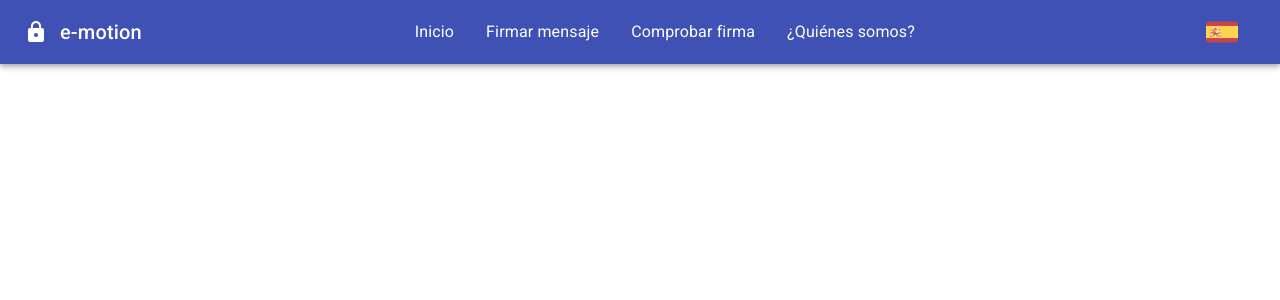
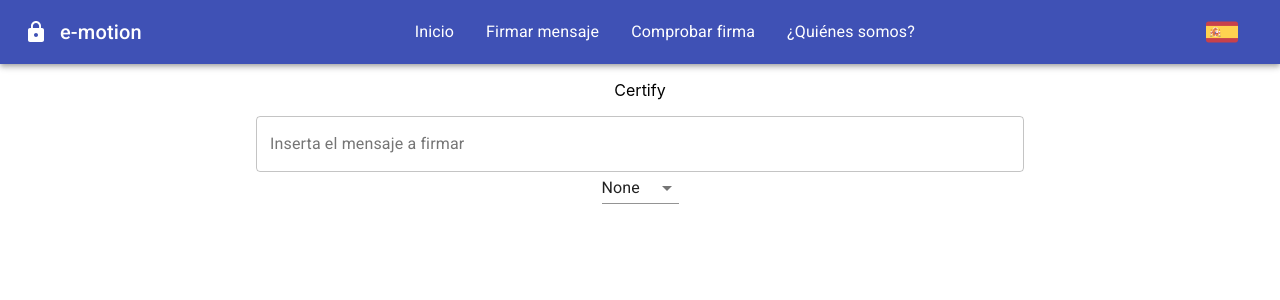
Before and after one commit to Team-e-motion/CMPE-GMV-2020, a React (Create React App) app: page /CMPE-GMV-2020/certify in a window 1280 px wide. Shown: the top 300 px of the page. Built offline with nearby package versions, Linux system fonts and the light colour scheme.

Commit message:
Added certify, home and validate componentes. ESLint configure just to throw warnings

```diff
--- a/package.json
+++ b/package.json
@@ -51,6 +51,7 @@
         "babel-eslint": "^10.1.0",
         "eslint": "^7.13.0",
         "eslint-config-prettier": "^6.15.0",
+        "eslint-plugin-only-warn": "^1.0.2",
         "eslint-plugin-prettier": "^3.1.4",
         "eslint-plugin-react": "^7.21.5",
         "eslint-plugin-react-hooks": "^4.2.0",
--- a/src/App.js
+++ b/src/App.js
@@ -3,6 +3,9 @@ import { BrowserRouter, Route, Switch } from 'react-router-dom';
 import './App.css';
 import NavBar from './components/navbar';
 import About from './components/about';
+import Certify from './components/certify';
+import Validate from './components/validate';
+import Home from './components/home';
 
 class App extends Component {
     render() {
@@ -11,10 +14,10 @@ class App extends Component {
                 <div className="App">
                     <NavBar />
                     <Switch>
-                        {/* <Route exact path="/CMPE-GMV-2020" component={Home} />
-                <Route path="/CMPE-GMV-2020/firmar-mensaje" component={Sign} />
-                <Route path="/CMPE-GMV-2020/comprobar-firma" component={Validate} /> */}
-                        <Route path="/CMPE-GMV-2020/quienes-somos" component={About} />
+                        <Route path="/CMPE-GMV-2020/home" component={Home} />
+                        <Route path="/CMPE-GMV-2020/certify" component={Certify} />
+                        <Route path="/CMPE-GMV-2020/validate" component={Validate} />
+                        <Route path="/CMPE-GMV-2020/about" component={About} />
                     </Switch>
                 </div>
             </BrowserRouter>
--- a/src/components/about/index.js
+++ b/src/components/about/index.js
@@ -4,15 +4,14 @@ const About = () => {
     return (
         <div className="About">
             {/* This info is just temporary */}
-            <h4 className="center">About the project</h4>
             <p>
-                This project is part of Business Problem Modelling Contest at Mathematics Faculty
-                (Complutense University of Madrid). To learn more about the Contest, visit its{' '}
+                Este proyecto representa la implementación de una solución a la propuesta de la
+                empresa empresa en el Concurso de Modelización de Problemas de Empresa organizado
+                por la{' '}
                 <a href="https://matematicas.ucm.es/modelizacion-de-problemas-de-empresas">
-                    webpage
-                </a>
-                Feel free to contact e-motion team to gain insight on the project or just to share
-                any thoughts!
+                    Facultad de Matemática Matemática
+                </a>{' '}
+                de la <a href="https://www.ucm.es/">Universidad Complutense de Madrid (UCM)</a>.
                 <ul>
                     <li>
                         <a href="mailto:ahacua@ucm.es">Antonio Acuaviva Huertos</a>
--- /dev/null
+++ b/src/components/certify/index.js
@@ -0,0 +1,50 @@
+import React from 'react';
+import TextField from '@material-ui/core/TextField';
+import Grid from '@material-ui/core/Grid';
+import FormControl from '@material-ui/core/FormControl';
+import NativeSelect from '@material-ui/core/NativeSelect';
+
+const Certify = () => {
+    const [state, setState] = React.useState({
+        letter: ''
+    });
+
+    const handleChange = (event) => {
+        const letter = event.target.letter;
+        setState({
+            ...state,
+            [letter]: event.target.value
+        });
+    };
+
+    return (
+        <div className="Certify">
+            {/* This info is just temporary */}
+            <p>Certify</p>
+            <Grid container direction="column" justify="space-around" alignItems="center">
+                <TextField
+                    id="outlined-textarea"
+                    label="Inserta el mensaje a firmar"
+                    multiline
+                    variant="outlined"
+                    style={{ width: '60%' }}
+                />
+
+                <FormControl>
+                    <NativeSelect
+                        value={state.age}
+                        onChange={handleChange}
+                        name="age"
+                        inputProps={{ 'aria-label': 'age' }}>
+                        <option value="">None</option>
+                        <option value={10}>Ten</option>
+                        <option value={20}>Twenty</option>
+                        <option value={30}>Thirty</option>
+                    </NativeSelect>
+                </FormControl>
+            </Grid>
+        </div>
+    );
+};
+
+export default Certify;
--- /dev/null
+++ b/src/components/home/index.js
@@ -0,0 +1,12 @@
+import React from 'react';
+
+const Home = () => {
+    return (
+        <div className="Home">
+            {/* This info is just temporary */}
+            <p>Home</p>
+        </div>
+    );
+};
+
+export default Home;
--- a/src/components/navbar/index.js
+++ b/src/components/navbar/index.js
@@ -31,10 +31,10 @@ const useStyles = makeStyles({
 });
 
 const navLinks = [
-    { title: `Inicio`, path: `/CMPE-GMV-2020` },
-    { title: `Firmar mensaje`, path: `/CMPE-GMV-2020/firmar-mensaje` },
-    { title: `Comprobar firma`, path: `/CMPE-GMV-2020/comprobar-firma` },
-    { title: `¿Quiénes somos?`, path: `/CMPE-GMV-2020/quienes-somos` }
+    { title: `Inicio`, path: `/CMPE-GMV-2020/home` },
+    { title: `Firmar mensaje`, path: `/CMPE-GMV-2020/certify` },
+    { title: `Comprobar firma`, path: `/CMPE-GMV-2020/validate` },
+    { title: `¿Quiénes somos?`, path: `/CMPE-GMV-2020/about` }
 ];
 
 const NavBar = () => {
--- /dev/null
+++ b/src/components/validate/index.js
@@ -0,0 +1,12 @@
+import React from 'react';
+
+const Validate = () => {
+    return (
+        <div className="Validate">
+            {/* This info is just temporary */}
+            <p>Validate</p>
+        </div>
+    );
+};
+
+export default Validate;
```
Also changed, not shown: .eslintrc.js, 1 other file (tests, documents, lock files or other folders).
